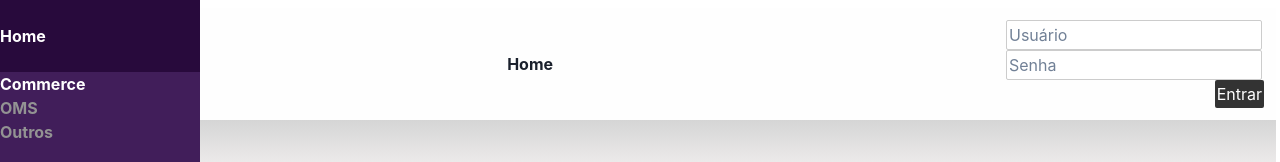
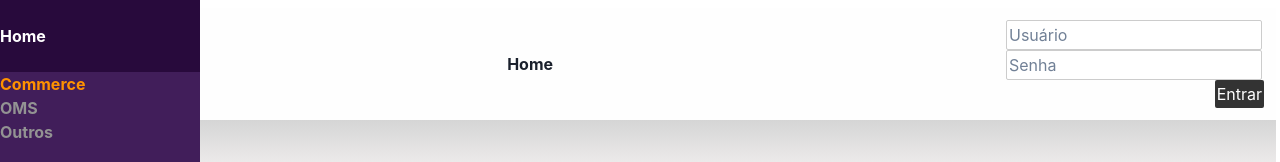
Before and after one commit to jonaszeferino/omniTools, a Next.js app: page / in a window 1280 px wide. In both pictures the pointer is over the element "Commerce". Shown: the top 162 px of the page. Built offline with nearby package versions, Linux system fonts and the light colour scheme.

Commit message:
sidebar with functional menu

```diff
--- a/styles/Navbar.module.css
+++ b/styles/Navbar.module.css
@@ -76,10 +76,10 @@
   text-align: left;
 }
 .sidebar div:hover {
-  color: white;
+  color: #ff9200;
 }
 .sidebar a:hover {
-  color: white;
+  color: #ff9200;
 }
 
 .button {
```
Also changed, not shown: public/commerce.png (added), public/oms.png (added).
